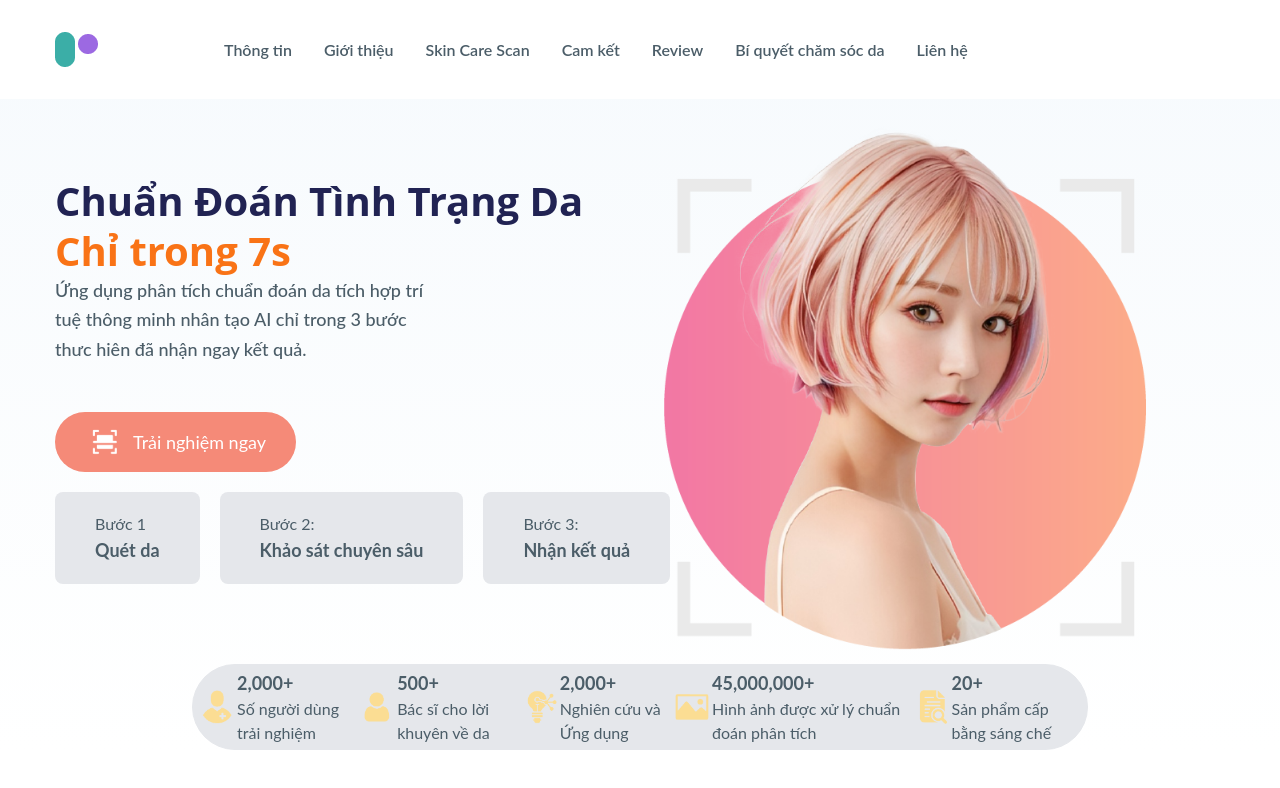
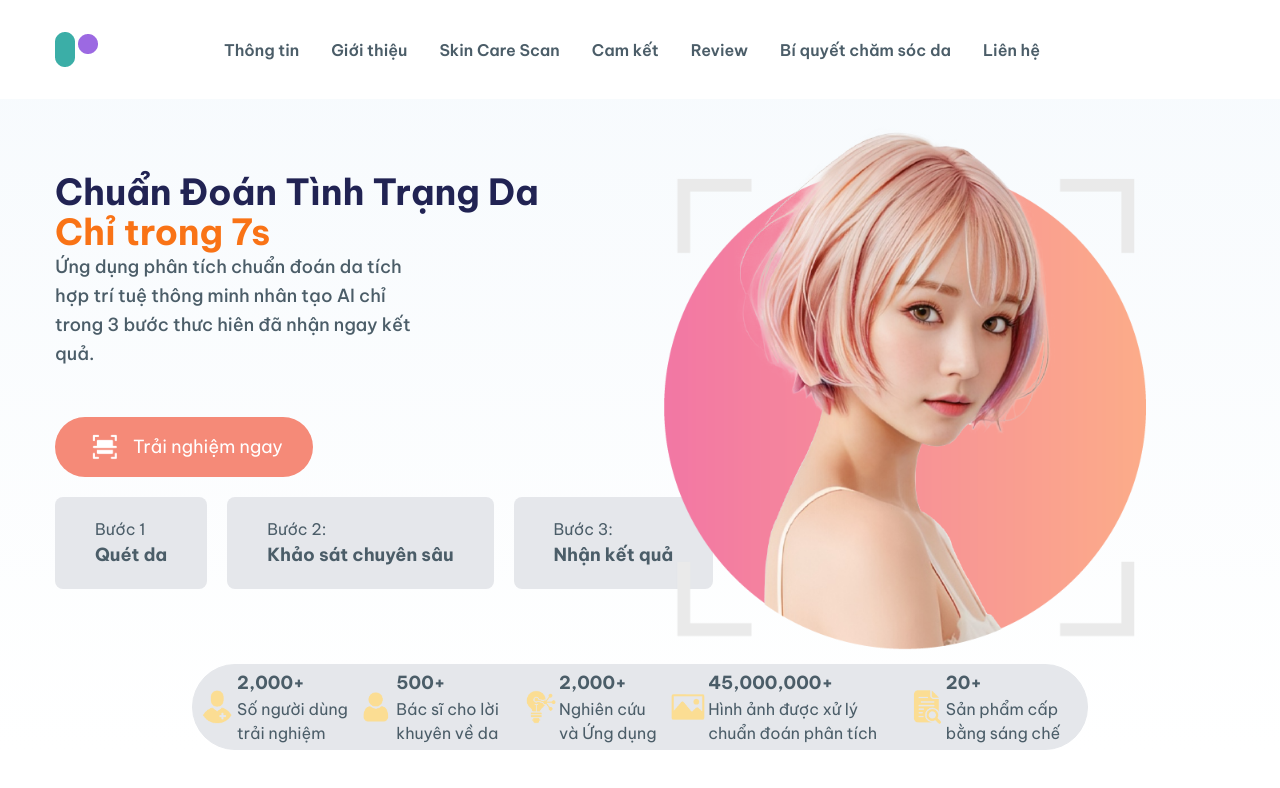
Before and after one commit to TuanVASE140819/skin_face_scan, a React (Create React App) app: page / in a window 1280 px wide. Shown: the top 788 px of the page. Built offline with nearby package versions, Linux system fonts and the light colour scheme; the HTML template or start-up script is replaced by a standard one.

Commit message:
be vietnam pro

```diff
--- a/src/components/Hero.js
+++ b/src/components/Hero.js
@@ -33,7 +33,7 @@ const Hero = () => {
             <div className="text-center xl:text-left xl:absolute">
               {/* title */}
               <h1
-                className="h2 xl:max-w-[700px]"
+                className="text-4xl xl:max-w-[700px] font-bold"
                 data-aos="fade-down"
                 data-aos-delay="400"
               >
@@ -41,7 +41,7 @@ const Hero = () => {
               </h1>
 
               <h1
-                className="h2 xl:max-w-[700px] text-orange-500"
+                className="text-4xl xl:max-w-[700px] text-orange-500 font-bold"
                 data-aos="fade-down"
                 data-aos-delay="400"
               >
--- a/src/index.css
+++ b/src/index.css
@@ -1,10 +1,12 @@
+@import url('https://fonts.googleapis.com/css2?family=Be+Vietnam+Pro:ital,wght@0,100;0,200;0,300;0,400;0,500;0,600;0,700;0,800;0,900;1,100;1,200;1,300;1,400;1,500;1,600;1,700;1,800;1,900&display=swap');
+
 @tailwind base;
 @tailwind components;
 @tailwind utilities;
 
 @layer base {
-  body {
-    @apply font-secondary text-secondary bg-gradient-to-b from-[#F6FAFD] to-[#FFFFFF] bg-no-repeat;
+ body {
+    @apply font-be-vietnam-pro text-secondary bg-gradient-to-b from-[#F6FAFD] to-[#FFFFFF] bg-no-repeat;
   }
   h1,
   h2,
@@ -47,4 +49,5 @@
   .bg-primary1 {
     @apply bg-accent-primary;
   }
+
 }
--- a/tailwind.config.js
+++ b/tailwind.config.js
@@ -1,39 +1,40 @@
 module.exports = {
-  content: ['./src/**/*.{js,jsx,ts,tsx}'],
+  content: ["./src/**/*.{js,jsx,ts,tsx}"],
   theme: {
     fontFamily: {
-      primary: 'Open Sans',
-      secondary: 'Lato',
+      "be-vietnam-pro": ["Be Vietnam Pro", "sans-serif"],
+      primary: "Be Vietnam Pro, sans-serif",
+      secondary: "Be Vietnam Pro, sans-serif",
     },
     container: {
       padding: {
-        DEFAULT: '1rem',
-        lg: '0',
+        DEFAULT: "1rem",
+        lg: "0",
       },
     },
     screens: {
-      sm: '640px',
-      md: '768px',
-      lg: '1024px',
-      xl: '1170px',
+      sm: "640px",
+      md: "768px",
+      lg: "1024px",
+      xl: "1170px",
     },
     extend: {
       colors: {
-        primary: '#212353',
-        secondary: '#4B5D68',
+        primary: "#212353",
+        secondary: "#4B5D68",
         accent: {
-          primary: '#F58A78',
-          primary_hover: '#9059DB',
-          secondary: '#F063B8',
-          secondary_hover: '#E350A9',
-          tertiary: '#68C9BA',
+          primary: "#F58A78",
+          primary_hover: "#9059DB",
+          secondary: "#F063B8",
+          secondary_hover: "#E350A9",
+          tertiary: "#68C9BA",
         },
       },
       backgroundImage: {
         hero: "url('../src/assets/img/hero_bg.png')",
       },
       dropShadow: {
-        primary: ' 0px 5px 5px rgba(75, 93, 104, 0.1)',
+        primary: " 0px 5px 5px rgba(75, 93, 104, 0.1)",
       },
     },
   },
```
